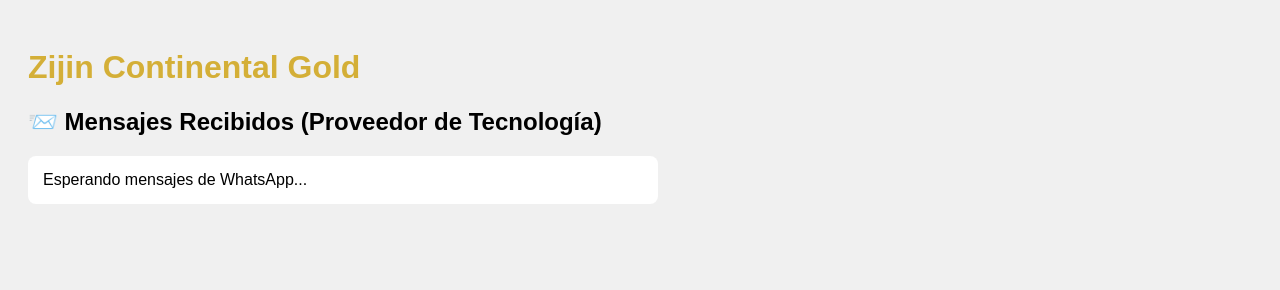
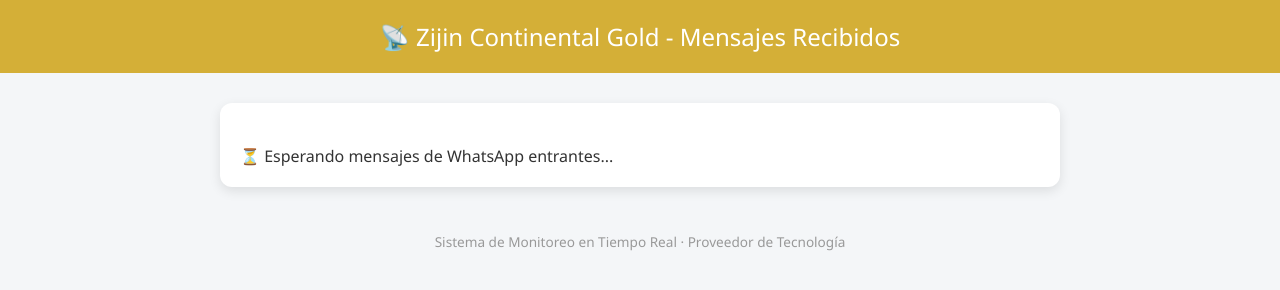
Before and after one commit to securitymaps/WhatsApp-, a website: page public/index.html in a window 1280 px wide. Drawn offline with nearby package versions, Linux system fonts and the light colour scheme; no server answers.

Commit message:
index.html

```diff
--- a/public/index.html
+++ b/public/index.html
@@ -3,17 +3,65 @@
 <head>
   <meta charset="UTF-8" />
   <meta name="viewport" content="width=device-width, initial-scale=1.0"/>
-  <title>Zijin Continental Gold - Mensajes</title>
+  <title>Zijin Continental Gold - Centro de Mensajes</title>
   <style>
-    body { font-family: Arial, sans-serif; padding: 20px; background: #f0f0f0; }
-    h1 { color: #d4af37; }
-    #mensajes { white-space: pre-line; background: white; padding: 15px; border-radius: 8px; max-width: 600px; }
+    body {
+      font-family: 'Segoe UI', Tahoma, Geneva, Verdana, sans-serif;
+      margin: 0;
+      padding: 0;
+      background-color: #f4f6f8;
+      color: #333;
+    }
+
+    header {
+      background-color: #d4af37;
+      padding: 20px;
+      text-align: center;
+      color: white;
+      font-size: 1.5em;
+    }
+
+    main {
+      padding: 30px;
+      display: flex;
+      justify-content: center;
+    }
+
+    #mensajes {
+      width: 100%;
+      max-width: 800px;
+      background: white;
+      padding: 20px;
+      border-radius: 12px;
+      box-shadow: 0 4px 12px rgba(0, 0, 0, 0.1);
+      font-size: 1em;
+      white-space: pre-line;
+      overflow-y: auto;
+      max-height: 70vh;
+    }
+
+    footer {
+      text-align: center;
+      padding: 15px;
+      font-size: 0.85em;
+      color: #999;
+    }
   </style>
 </head>
 <body>
-  <h1>Zijin Continental Gold</h1>
-  <h2>📨 Mensajes Recibidos (Proveedor de Tecnología)</h2>
-  <div id="mensajes">Esperando mensajes de WhatsApp...</div>
+  <header>
+    📡 Zijin Continental Gold - Mensajes Recibidos
+  </header>
+
+  <main>
+    <div id="mensajes">
+      ⏳ Esperando mensajes de WhatsApp entrantes...
+    </div>
+  </main>
+
+  <footer>
+    Sistema de Monitoreo en Tiempo Real · Proveedor de Tecnología
+  </footer>
 
   <script src="/socket.io/socket.io.js"></script>
   <script>
@@ -21,7 +69,11 @@
     const contenedor = document.getElementById("mensajes");
 
     socket.on("nuevo_mensaje", (mensaje) => {
-      const texto = `📲 De: ${mensaje.from}\n📝 Mensaje: ${mensaje.text?.body || "sin texto"}\n🕒 ${new Date().toLocaleString()}\n\n`;
+      const texto = `📲 De: ${mensaje.from}
+📝 Mensaje: ${mensaje.text?.body || "Sin contenido"}
+🕒 Fecha: ${new Date().toLocaleString()}
+
+`;
       contenedor.textContent = texto + contenedor.textContent;
     });
   </script>
```
